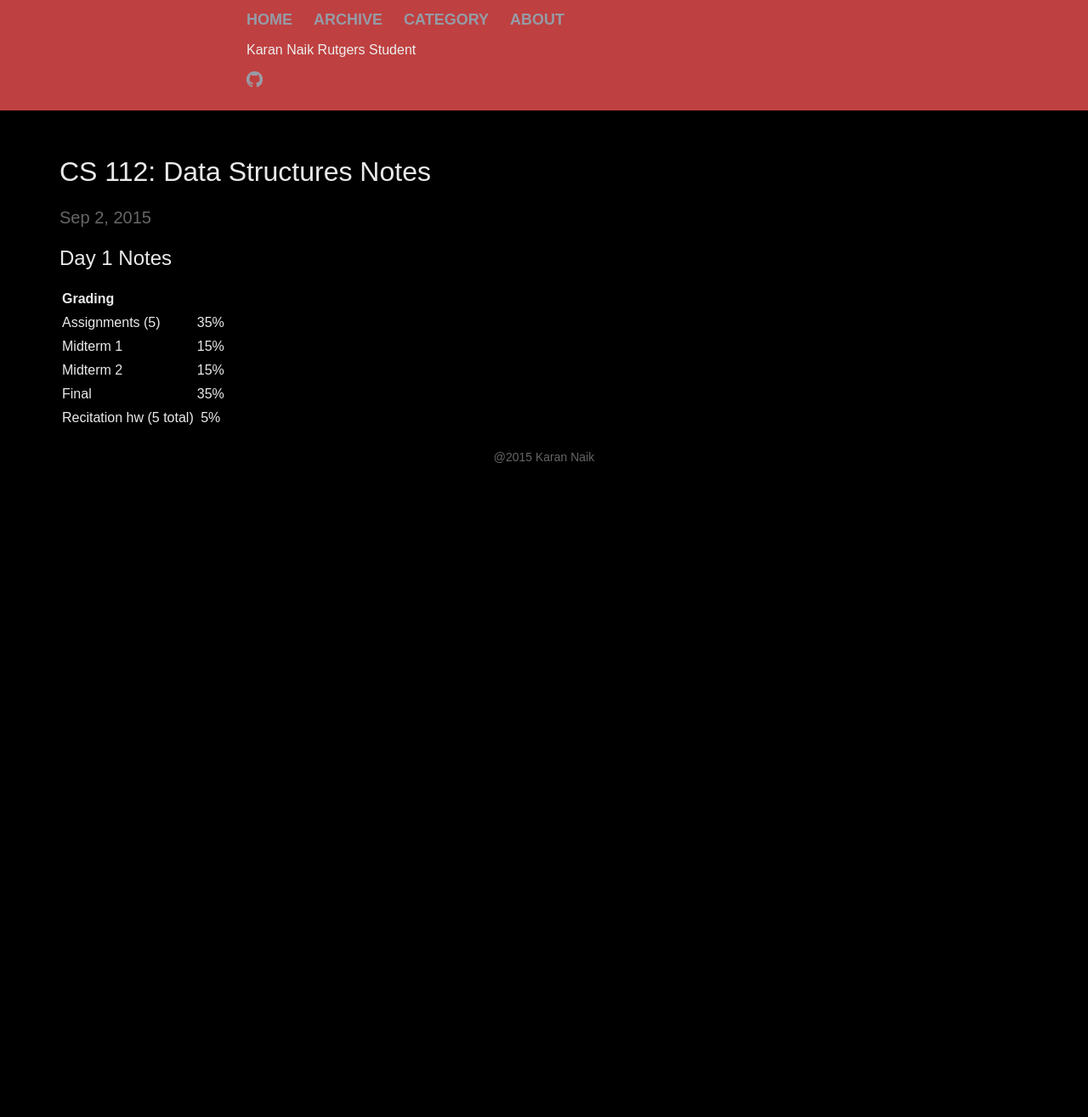
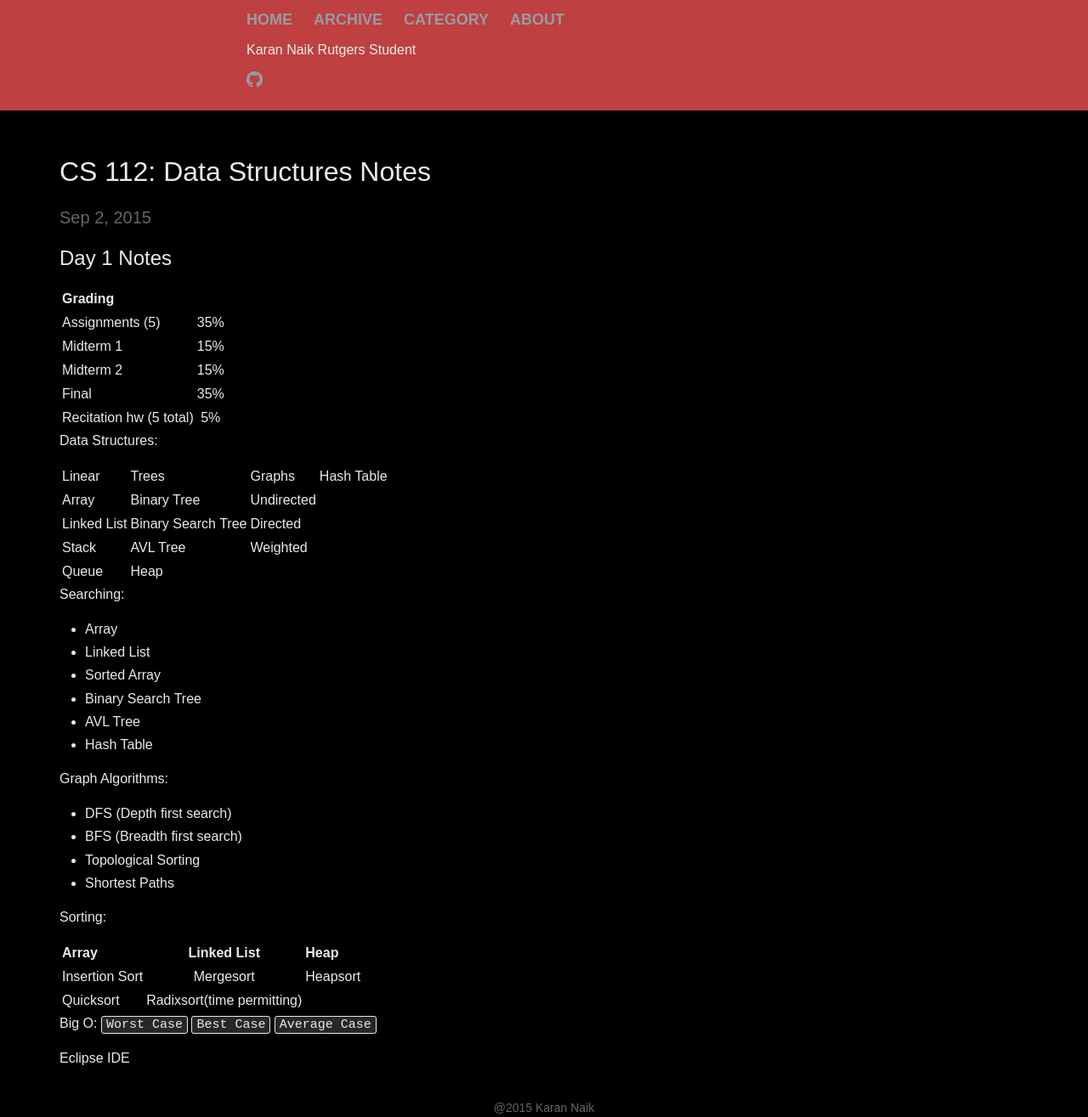
Before and after one commit to knaik/knaik.github.io, a Jekyll site: the page built from _posts/2015-09-01-CS112-notes.markdown, in a window 1280 px wide. Shown: the whole page at 85% size. Built offline with Jekyll 4.4.1, drawn with Linux system fonts in a browser that asks for light colours; before the commit the page ends 900 px from its top, so only the background shows below that.

Commit message:
Syllabus

```diff
--- a/_posts/2015-09-01-CS112-notes.markdown
+++ b/_posts/2015-09-01-CS112-notes.markdown
@@ -14,7 +14,41 @@ categories: CS112, Java
 |Final | 35%|
 |Recitation hw (5 total)| 5%|
 
+Data Structures:
 
+|Linear|Trees|Graphs|Hash Table|
+|Array|Binary Tree|Undirected| |
+|Linked List|Binary Search Tree|Directed| |
+|Stack|AVL Tree|Weighted| |
+|Queue|Heap| | |
+
+Searching:
+
+- Array
+- Linked List
+- Sorted Array
+- Binary Search Tree
+- AVL Tree
+- Hash Table
+
+Graph Algorithms:
+
+- DFS (Depth first search)
+- BFS (Breadth first search)
+- Topological Sorting
+- Shortest Paths
+
+Sorting:
+
+|Array|Linked List| Heap|
+|:----|:-----:|:----|
+|Insertion Sort | Mergesort| Heapsort|
+|Quicksort| Radixsort(time permitting)| |
+
+Big O:
+`Worst Case` `Best Case` `Average Case`
+
+Eclipse IDE
 
 {% highlight java %}
 
```
Also changed, not shown: 1 other file.
